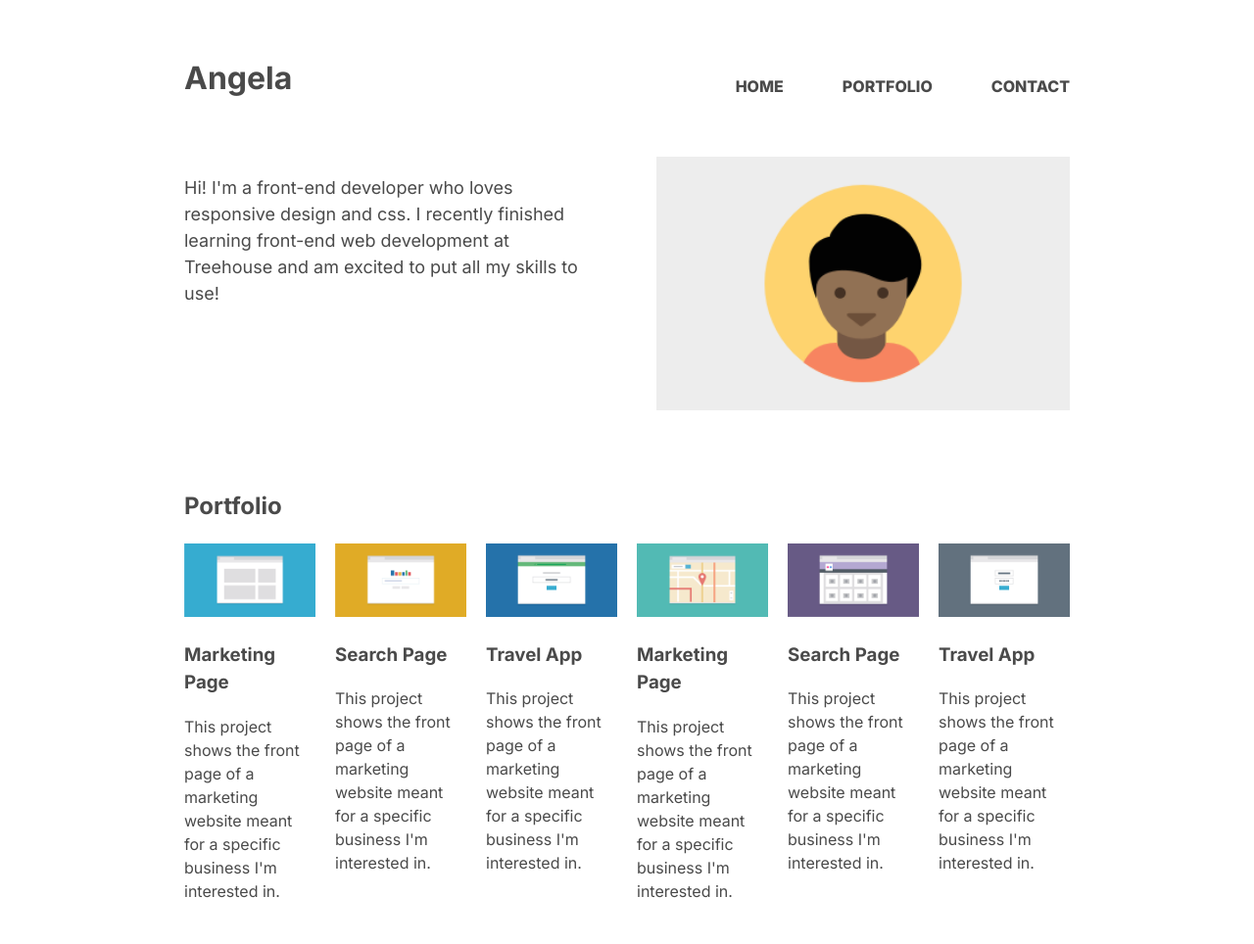
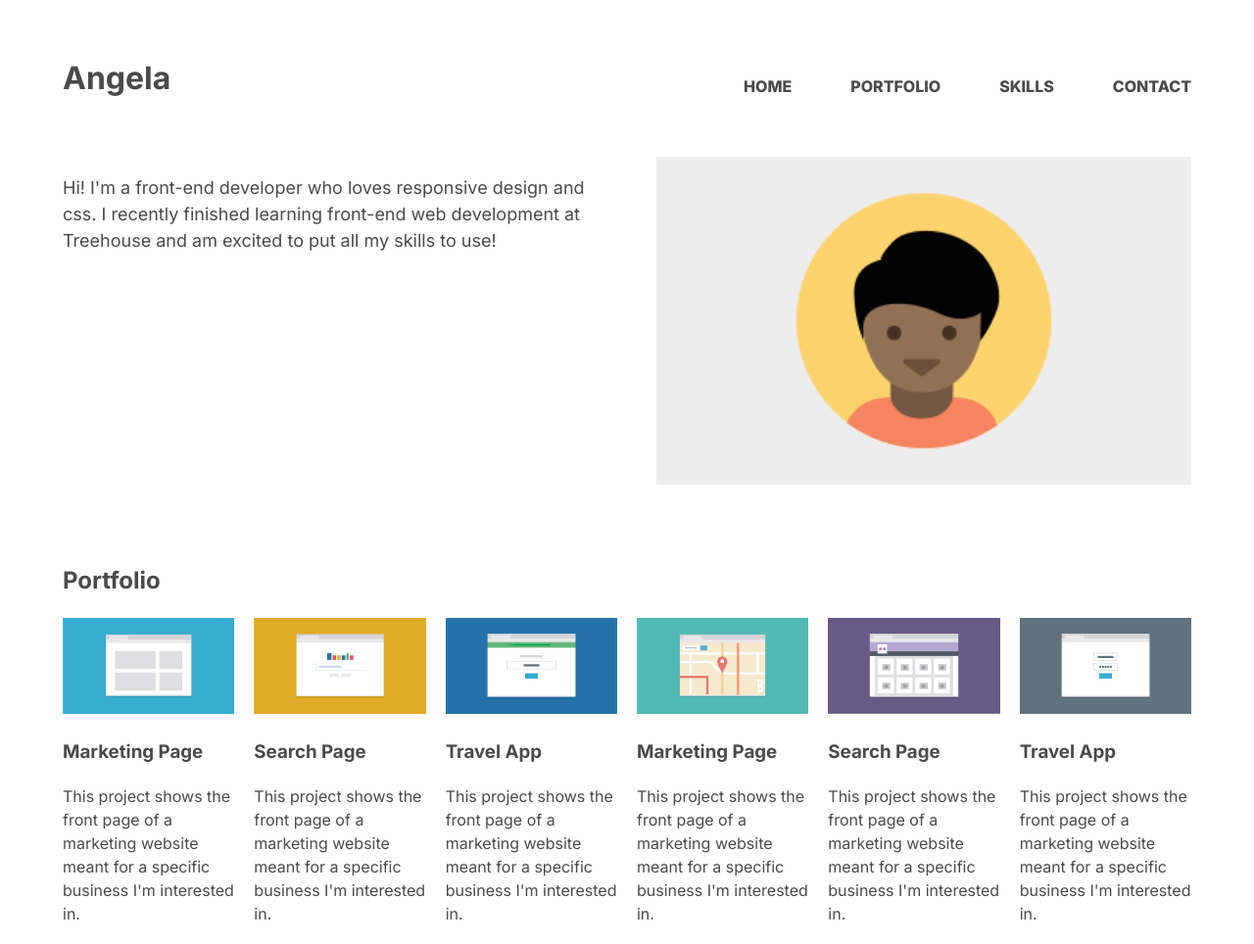
Before and after one commit to AngelaSorokina/Mobile-first-Responsive-Layout, a plain HTML site: page index.html in a window 1280 px wide. Shown: the top 964 px of the page at 98% size. Drawn offline with Linux system fonts and the light colour scheme.

Commit message:
Adding a new section to the navigation

```diff
--- a/css/style.css
+++ b/css/style.css
@@ -8,6 +8,7 @@ body {
   font-family: "Inter", serif;
   line-height: 1.5;
   color: #4A4A4A;
+  max-width: 90%;
 }
 h1 {
   font-weight: bold;
@@ -37,7 +38,6 @@ img {
 @media screen and (min-width: 1024px) {
   body {
     margin:60px auto 60px auto;
-    max-width: 904px;
   }
   .container,
   .nav {
--- a/index.html
+++ b/index.html
@@ -10,14 +10,15 @@
 
 <body>
   <header>
-      <div class="container container1">
+      <nav class="container container1">
         <h1> Angela </h1>
           <ul class="nav">
             <li class="item1 item"><a href="#">Home</a></li>
             <li class="item2 item"><a href="#Portfolio">Portfolio</a></li>
+						<li class="item2 item"><a href="#Skills">Skills</a></li>
             <li class="item3 item"><a href="#Contact">Contact</a></li>
          </ul>
-      </div>
+      </nav>
 
     <div class="container container2">
       <p class="text">Hi! I'm a front-end developer who loves responsive design and css. I recently finished learning front-end web development at Treehouse and am excited to put all my skills to use!</p>
```
